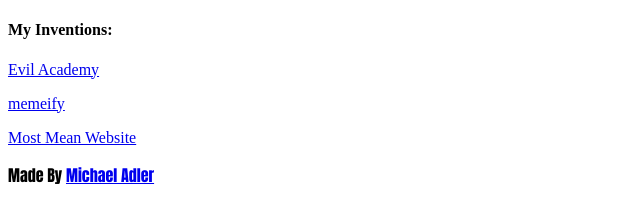
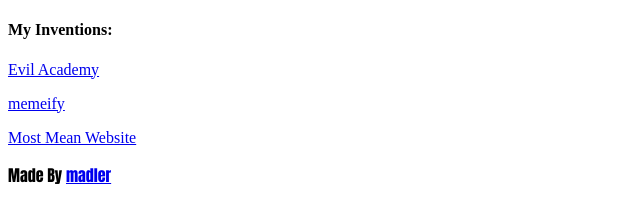
Before and after one commit to wuterbutl/michaeladler, a plain HTML site: page index.html in a window 1280 px wide. Shown: the full height of the page, 0-640 px from the left. Drawn offline with Linux system fonts and the light colour scheme.

Commit message:
Update index.html

```diff
--- a/index.html
+++ b/index.html
@@ -6,5 +6,5 @@
 <p><a href="https://meany.michaeladler.xyz">Most Mean Website</a></p>
 
 <footer>
-<p style="border: black; font-family: Impact, Haettenschweiler, 'Arial Narrow Bold', sans-serif;">Made By <a href="https://bit.ly/michaeladler">Michael Adler</a></p>
+<p style="border: black; font-family: Impact, Haettenschweiler, 'Arial Narrow Bold', sans-serif;">Made By <a href="https://bit.ly/michaeladler">madler</a></p>
 </footer>
```
